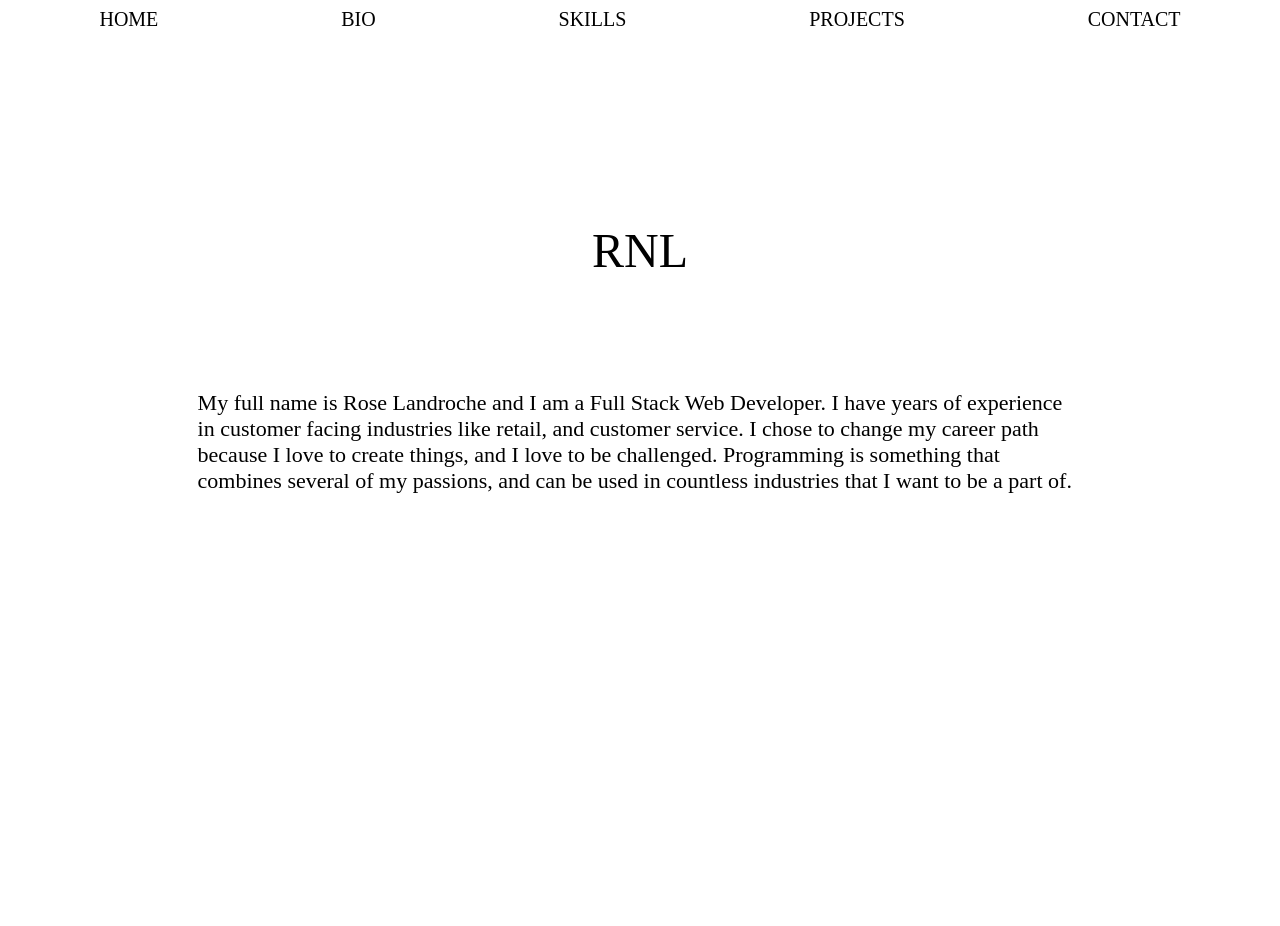
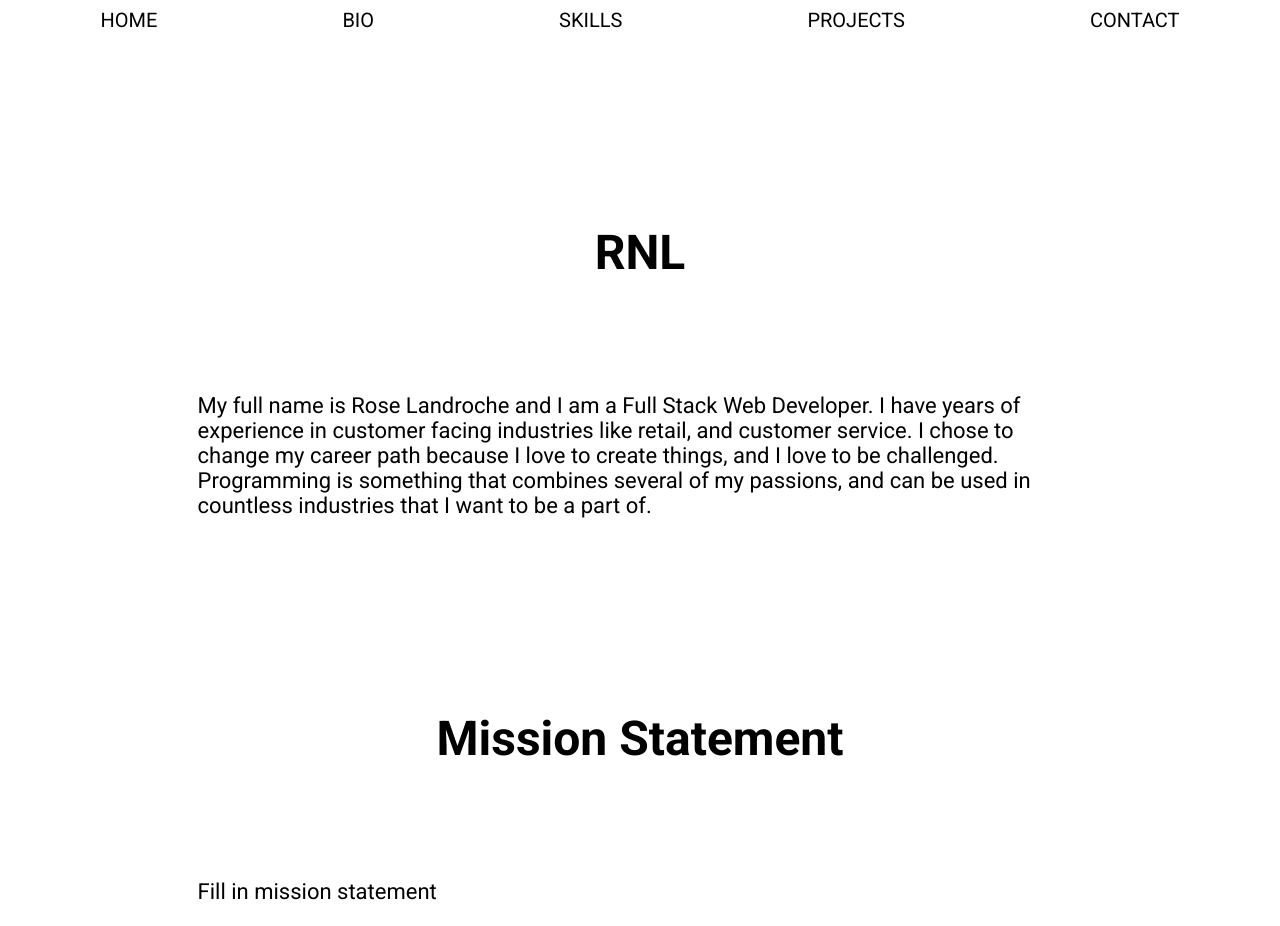
Before and after one commit to roselandroche/portfolio, a React (Create React App) app in the folder my-portfolio/: page /bio in a window 1280 px wide. Before the commit the page ends 800 px from the top, so only its background shows below. Built offline with nearby package versions, Linux system fonts and the light colour scheme.

Commit message:
Changing to Material UI

```diff
--- a/my-portfolio/public/index.html
+++ b/my-portfolio/public/index.html
@@ -10,20 +10,10 @@
       content="Web site created using create-react-app"
     />
     <link rel="apple-touch-icon" href="%PUBLIC_URL%/logo192.png" />
-    <!--
-      manifest.json provides metadata used when your web app is installed on a
-      user's mobile device or desktop. See https://developers.google.com/web/fundamentals/web-app-manifest/
-    -->
+    <link rel="stylesheet" href="https://fonts.googleapis.com/css?family=Roboto:300,400,500,700&display=swap" />
+    <link rel="stylesheet" href="https://fonts.googleapis.com/icon?family=Material+Icons" />
     <link rel="manifest" href="%PUBLIC_URL%/manifest.json" />
-    <!--
-      Notice the use of %PUBLIC_URL% in the tags above.
-      It will be replaced with the URL of the `public` folder during the build.
-      Only files inside the `public` folder can be referenced from the HTML.
 
-      Unlike "/favicon.ico" or "favicon.ico", "%PUBLIC_URL%/favicon.ico" will
-      work correctly both with client-side routing and a non-root public URL.
-      Learn how to configure a non-root public URL by running `npm run build`.
-    -->
     <title>RNL Portfolio</title>
   </head>
   <body>
--- a/my-portfolio/src/components/Bio.js
+++ b/my-portfolio/src/components/Bio.js
@@ -13,6 +13,8 @@
                 because I love to create things, and I love to be challenged. Programming is something that combines
                 several of my passions, and can be used in countless industries that I want to be a part of.
             </p>
+            <h1>Mission Statement</h1>
+            <p>Fill in mission statement</p>
         </div>
     )
 }
--- a/my-portfolio/src/css/App.css
+++ b/my-portfolio/src/css/App.css
@@ -1,6 +1,6 @@
 .App {
   text-align: center;
-  font-family: Rufina;
+  font-family: Roboto;
   color: black;
 }
 
--- a/my-portfolio/src/css/Bio.css
+++ b/my-portfolio/src/css/Bio.css
@@ -1,7 +1,6 @@
 h1 {
     margin: 24vh 24vh 14vh 24vh;
     font-size: 48px;
-    font-weight: 300;
     color: black;
 }
 
```
Also changed, not shown: 1 other file (tests, documents, lock files or other folders).
